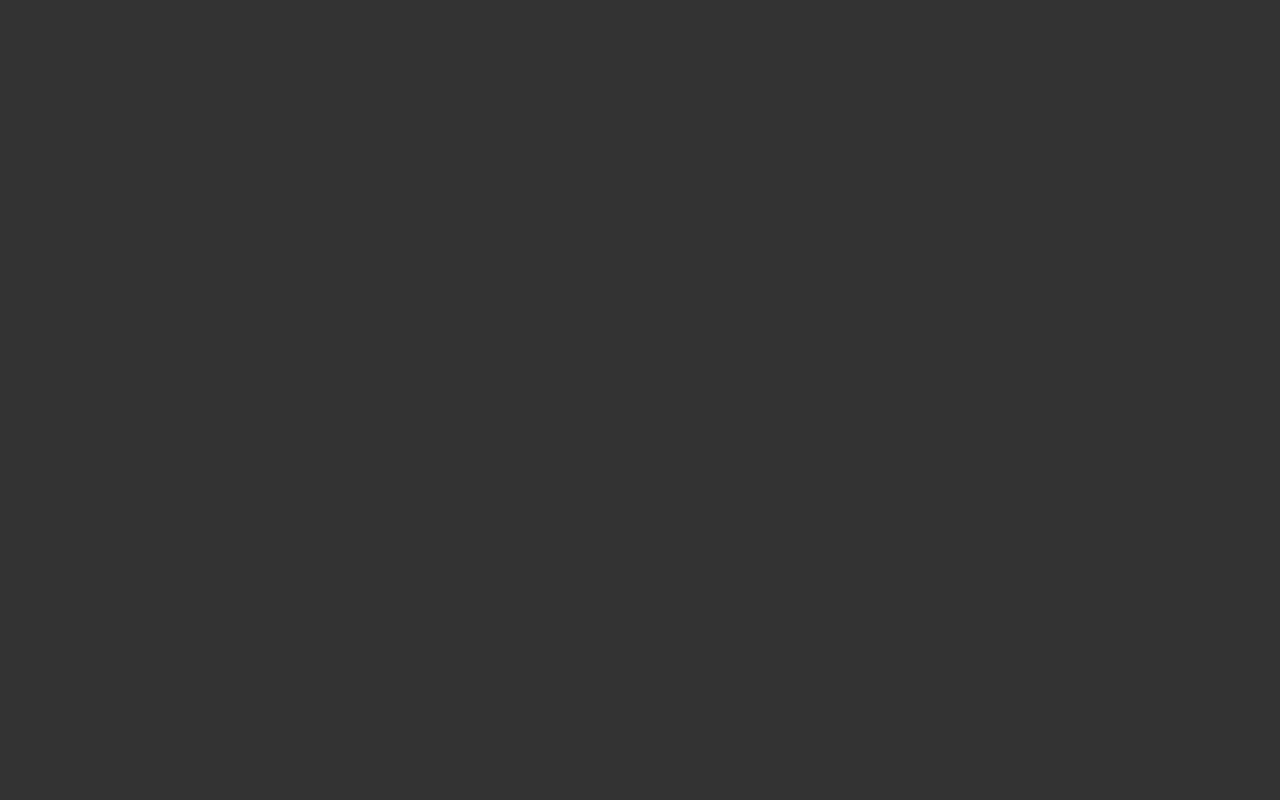
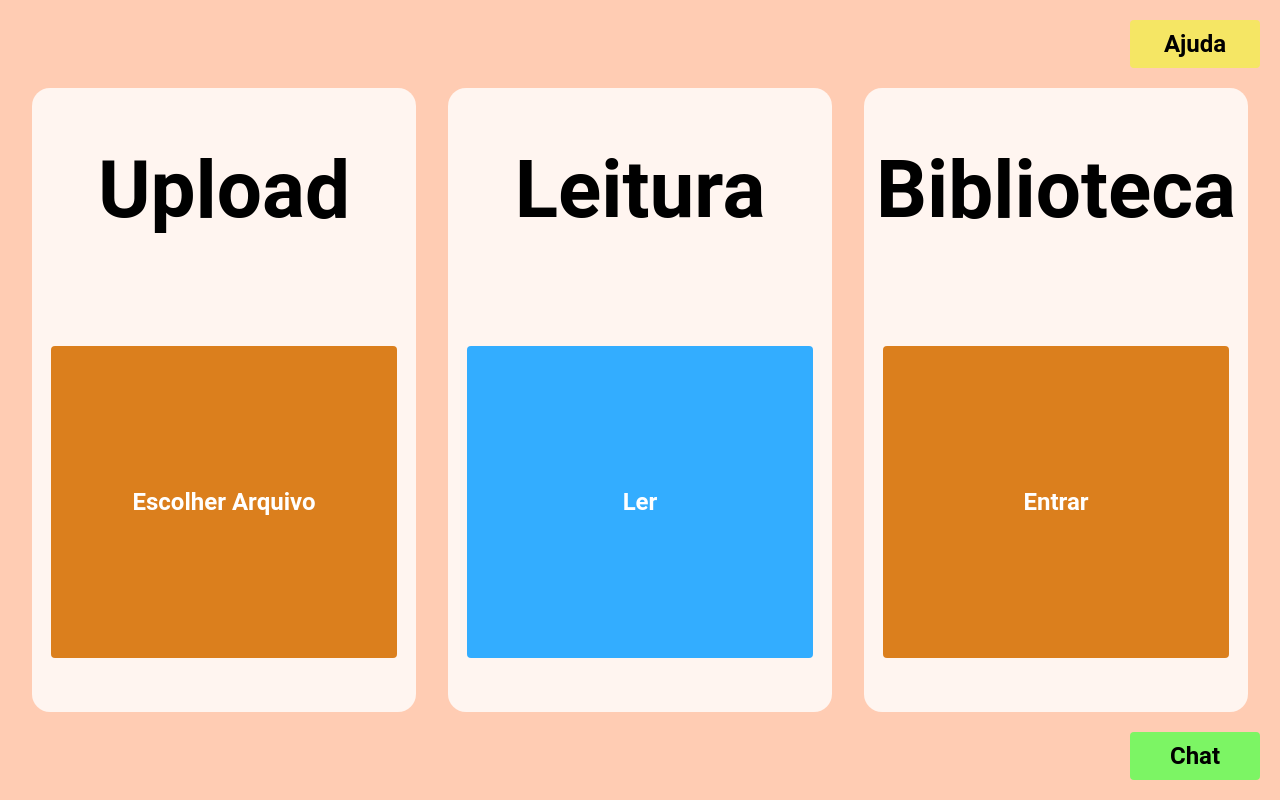
Before and after one commit to INTLPiva/RaMaL-Front-End, a React (Vite) app: page /menu in a window 1280 px wide. Before the commit this address had no page. Built offline with nearby package versions, Linux system fonts and the light colour scheme.

Commit message:
feat: página menu

```diff
--- /dev/null
+++ b/src/pages/Menu/index.jsx
@@ -0,0 +1,45 @@
+import React from 'react';
+
+// import { useNavigate } from 'react-router-dom';
+
+import { Container } from './styles';
+import { Card } from '../../components/Card';
+import { ChatButton } from '../../components/ChatButton';
+import { HelpButton } from '../../components/HelpButton';
+
+export const Menu = () => {
+  // const navigate = useNavigate();
+
+  return (
+    <>
+      <Container>
+        <Card color={'rgb(255, 245, 240)'}>
+          <h1 className="title">Upload</h1>
+
+          <div className="buttons">
+            <button className="orange-button">Escolher Arquivo</button>
+          </div>
+        </Card>
+
+        <Card color={'rgb(255, 245, 240)'}>
+          <h1 className="title">Leitura</h1>
+
+          <div className="buttons">
+            <button className="blue-button">Ler</button>
+          </div>
+        </Card>
+
+        <Card color={'rgb(255, 245, 240)'}>
+          <h1 className="title">Biblioteca</h1>
+
+          <div className="buttons">
+            <button className="orange-button">Entrar</button>
+          </div>
+        </Card>
+      </Container>
+
+      <HelpButton />
+      <ChatButton />
+    </>
+  );
+};
--- /dev/null
+++ b/src/pages/Menu/styles.js
@@ -0,0 +1,61 @@
+import styled from 'styled-components';
+
+export const Container = styled.div`
+  height: 100vh;
+  background-color: rgb(255, 204, 179);
+  display: flex;
+  justify-content: space-evenly;
+  align-items: center;
+
+  .title {
+    font-size: 80px;
+    color: #000;
+  }
+
+  .orange-button {
+    border: none;
+    padding: 10px 30px;
+    height: 100%;
+    font-size: 24px;
+    font-weight: 700;
+    border-radius: 4px;
+    color: #fff;
+    background-color: rgb(219, 127, 29);
+  }
+
+  .orange-button:hover {
+    background-color: rgba(150, 80, 20, 1);
+  }
+
+  .orange-button:active {
+    background-color: rgba(100, 50, 10, 1);
+  }
+
+  .blue-button {
+    border: none;
+    padding: 10px 30px;
+    height: 100%;
+    font-size: 24px;
+    font-weight: 700;
+    border-radius: 4px;
+    color: #fff;
+    background-color: rgb(51, 173, 255);
+    min-width: 250px;
+  }
+
+  .blue-button:hover {
+    background-color: rgb(25, 87, 128);
+  }
+
+  .blue-button:active {
+    background-color: rgb(12, 43, 64);
+  }
+
+  .buttons {
+    display: flex;
+    flex-direction: column;
+    width: 90%;
+    height: 50%;
+    gap: 18px;
+  }
+`;
--- a/src/routes/index.jsx
+++ b/src/routes/index.jsx
@@ -6,6 +6,7 @@ import { Cadastro } from '../pages/Cadastro';
 import { Home } from '../pages/Home';
 import { Leitura } from '../pages/Leitura';
 import { Login } from '../pages/Login';
+import { Menu } from '../pages/Menu';
 
 export function AppRoutes() {
   return (
@@ -14,6 +15,7 @@ export function AppRoutes() {
       <Route path="/login" element={<Login />} />
       <Route path="/cadastro" element={<Cadastro />} />
       <Route path="/leitura" element={<Leitura />} />
+      <Route path="/menu" element={<Menu />} />
     </Routes>
   );
 }
```
